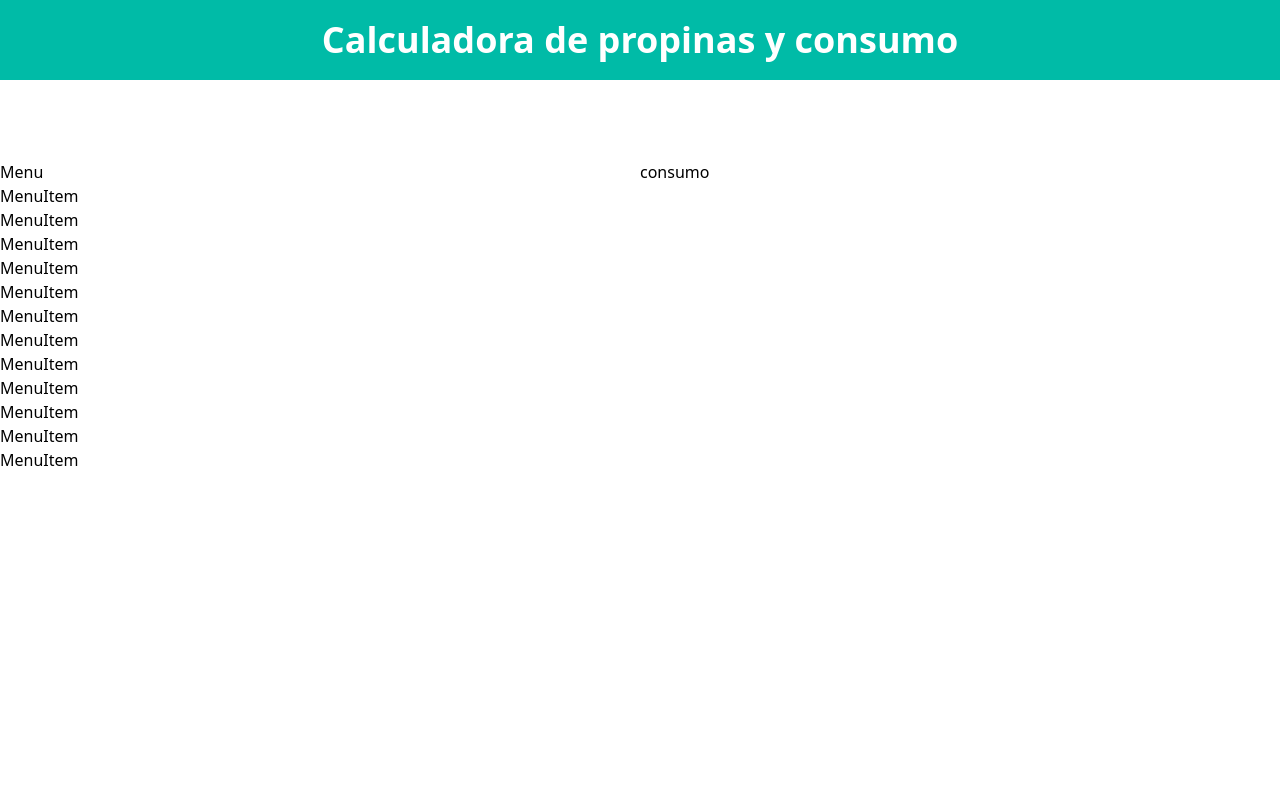
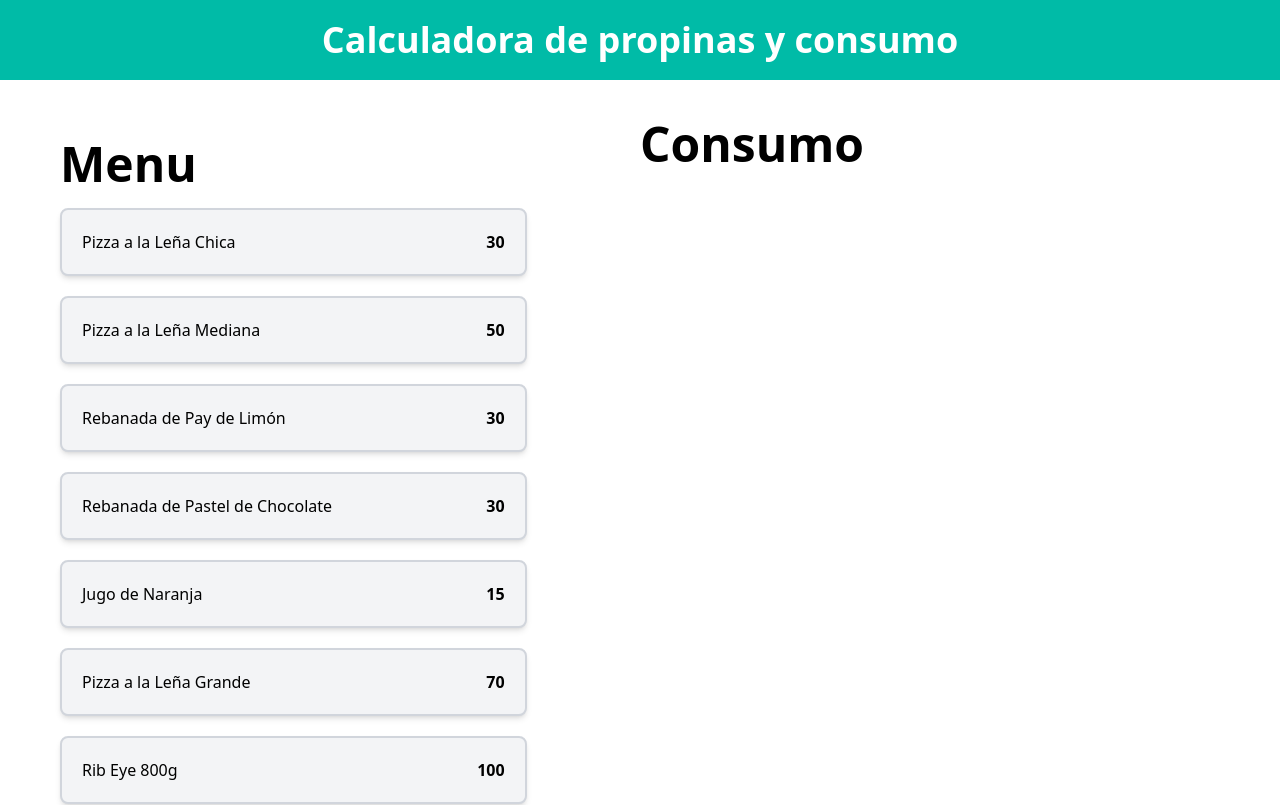
Before and after one commit to Skypi0/calculadora_propinas, a React (Vite) app: page / in a window 1280 px wide. Shown: the top 805 px of the page. Built offline with nearby package versions, Linux system fonts and the light colour scheme.

Commit message:
feat: enhance MenuItem component to display item details

```diff
--- a/src/App.tsx
+++ b/src/App.tsx
@@ -8,20 +8,22 @@ function App() {
       <header className=" bg-teal-500 py-5">
         <h1 className="text-center text-white text-4xl font-black">Calculadora de propinas y consumo</h1>
       </header>
-      <main className="max-w-7xl mx-auto py-20 grid md:grid-cols-2">
-        <div>
-          <h2>Menu</h2>
+      <main className="bg-white max-w-7xl mx-auto py-20 grid md:grid-cols-2 md:p-10">
+        <div className="p-5">
+          <h2 className="text-5xl font-black pb-5">Menu</h2>
+          <div className="space-y-5">
           {
             menuItems.map((item) => (
               <MenuItem
               key={item.id}
-
+              item={item}
               />
             ))
           }
+          </div>
         </div>
         <div>
-          <h2>consumo</h2>
+          <h2 className="text-5xl font-black pb-5">Consumo</h2>
         </div>
       </main>
     </>
--- a/src/components/MenuItem.tsx
+++ b/src/components/MenuItem.tsx
@@ -1,5 +1,17 @@
-export default function MenuItem() {
+import type { MenuItem } from "../types"
+
+type MenuItemProps = {
+  // Define the props for the MenuItem component here
+  item: MenuItem
+}
+export default function MenuItem({item}: MenuItemProps) {
+  // Destructure the item prop to get the properties you need
   return (
-    <div>MenuItem</div>
+    <>
+    <button className="flex w-10/12 items-center justify-between bg-gray-100 p-5 rounded-lg shadow-md hover:bg-gray-200 transition duration-300 border-2 border-gray-300">
+    <p>{item.name}</p>
+    <p className="font-black">{item.price}</p>
+    </button>
+    </>
   )
 }
```
